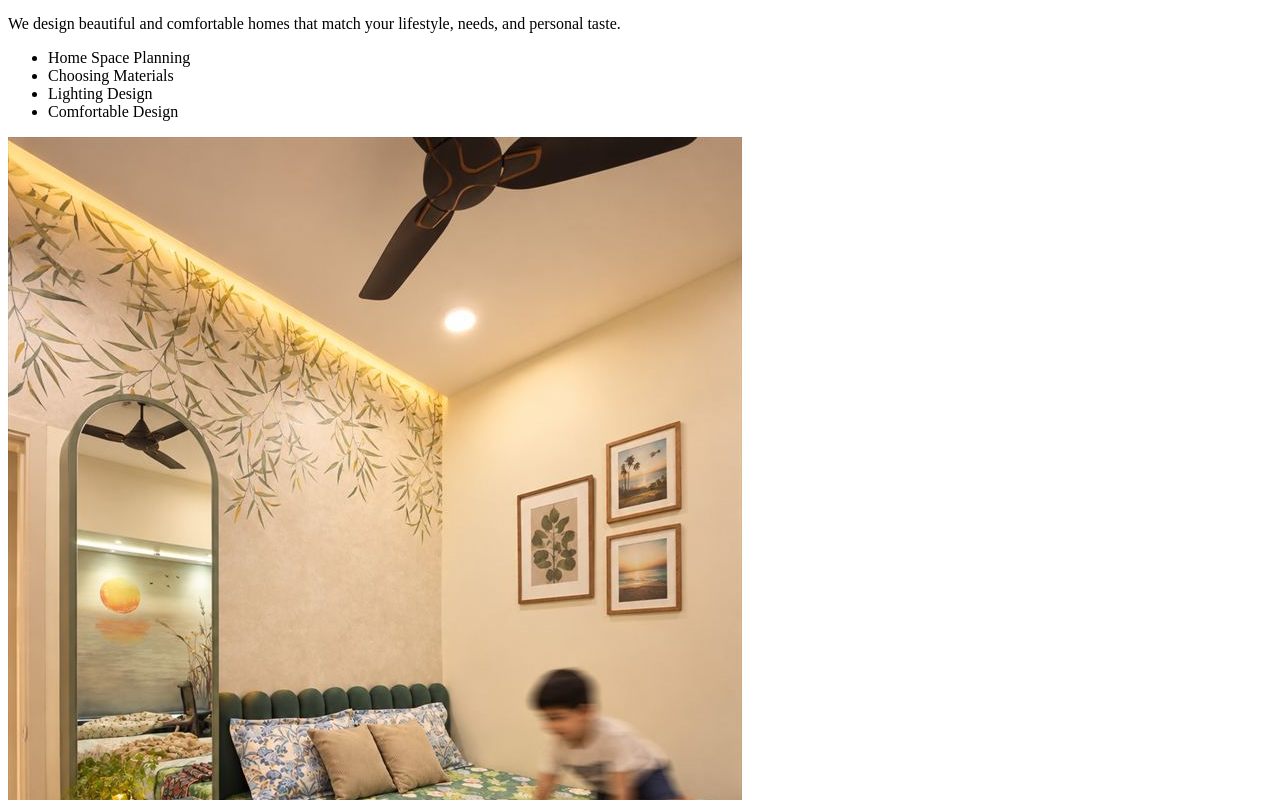
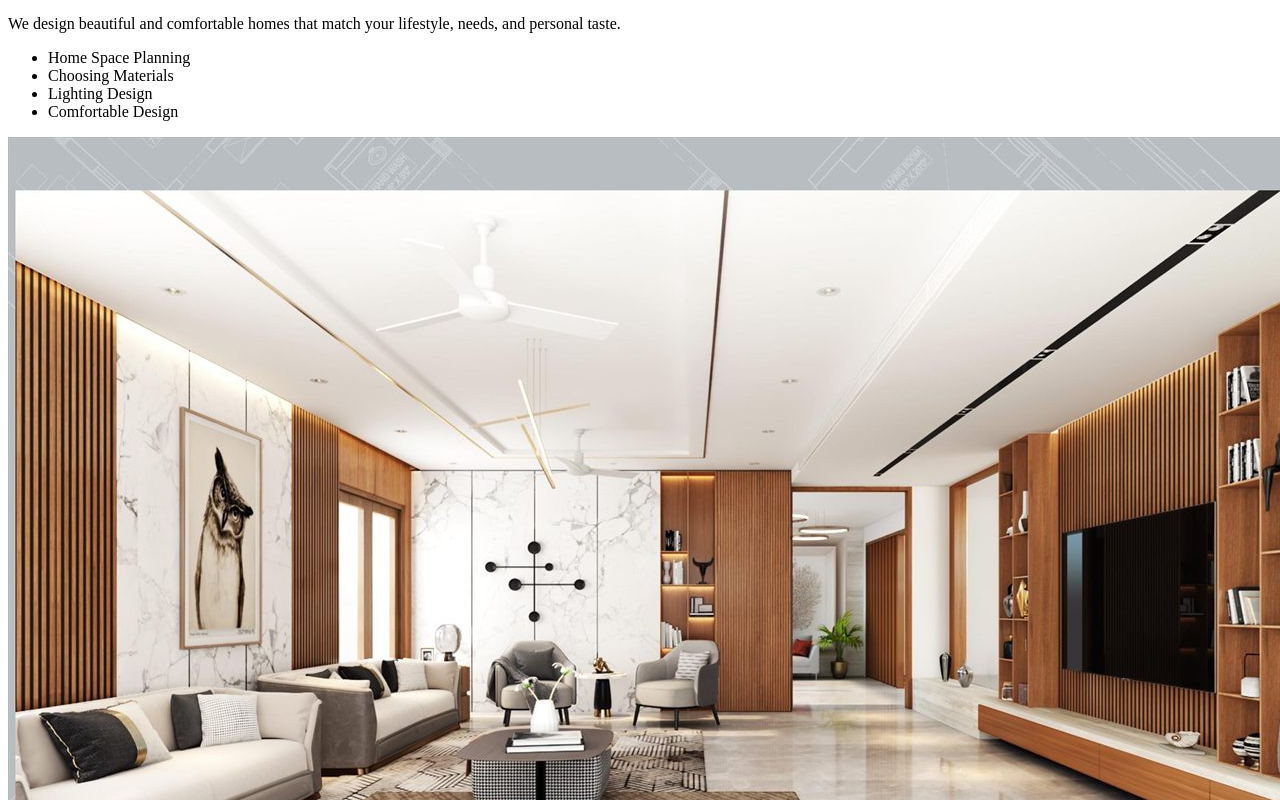
Before and after one commit to imharish05/Address_Interiors, a React (Vite) app: page / in a window 1280 px wide. Shown: the part 6620-7420 px from the top of the page. Built offline with nearby package versions, Linux system fonts and the light colour scheme; the HTML template or start-up script is replaced by a standard one.

Commit message:
Changed the contents visual anothology

```diff
--- a/src/data/services.js
+++ b/src/data/services.js
@@ -19,7 +19,7 @@ export const SERVICES_DATA = [
     category: "Living Room Design",
     description:
       "Beautiful living rooms designed with comfort, style, and smart use of space for your everyday needs.",
-    image: "/images/projects/service-2.jpg",
+    image: "/images/projects/balu-residence-2.jpg",
     details: [
       "Sofas and Seating",
       "Beautiful Wall Designs",
--- a/src/data/siteContent.js
+++ b/src/data/siteContent.js
@@ -251,13 +251,13 @@ export const INSPIRATION_GALLERY = [
     description: "Shared desks beneath a sculpted ceiling and warm lights.",
   },
   {
-    id: "gallery-3",
-    title: "Study Nook with Window Seat",
-    category: "Study Nook",
-    aspect: "square",
-    image: "/images/projects/inspiration-3.jpg",
-    description: "A built-in desk and cushioned seat make a cosy work corner.",
-  },
+  id: "gallery-3",
+  title: "Modern Study Corner",
+  category: "Study Nook",
+  aspect: "square",
+  image: "/images/projects/inspiration-3.jpg",
+  description: "A stylish workspace with smart storage and cosy seating.",
+},
   {
     id: "gallery-4",
     title: "Warm Café Seating",
```
